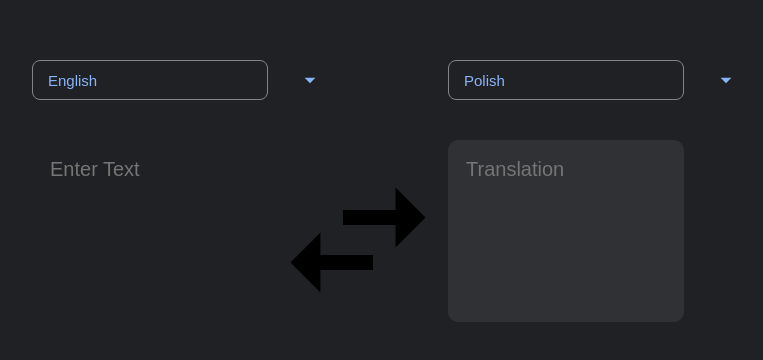
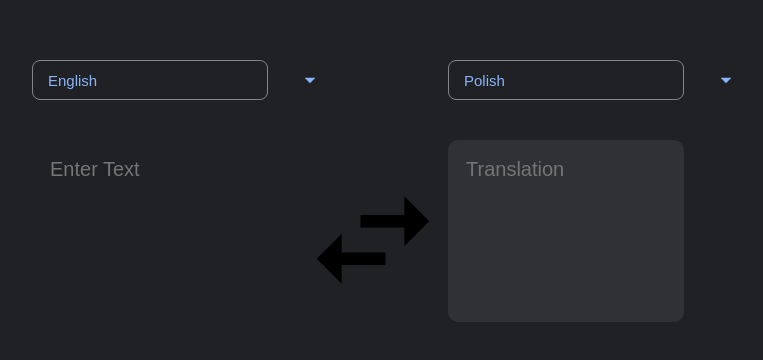
Before and after one commit to oaat9309/Google-Translate-App, a React (Create React App) app: page / in a window 1280 px wide. Shown: the part 160-520 px from the top of the page, without its empty margins (282-1045 px from the left). Built offline with nearby package versions, Linux system fonts and the light colour scheme.

Commit message:
feat: CSS for Arrows.js (04.27)

```diff
--- a/src/index.css
+++ b/src/index.css
@@ -68,3 +68,13 @@
   height: 26px;
   fill: #8ab4f8;
 }
+
+.arrow-container {
+  padding: 15px;
+}
+
+.arrow-container svg {
+  width: 26px;
+  height: 26px;
+  fill: #5a5a5d;
+}
```
